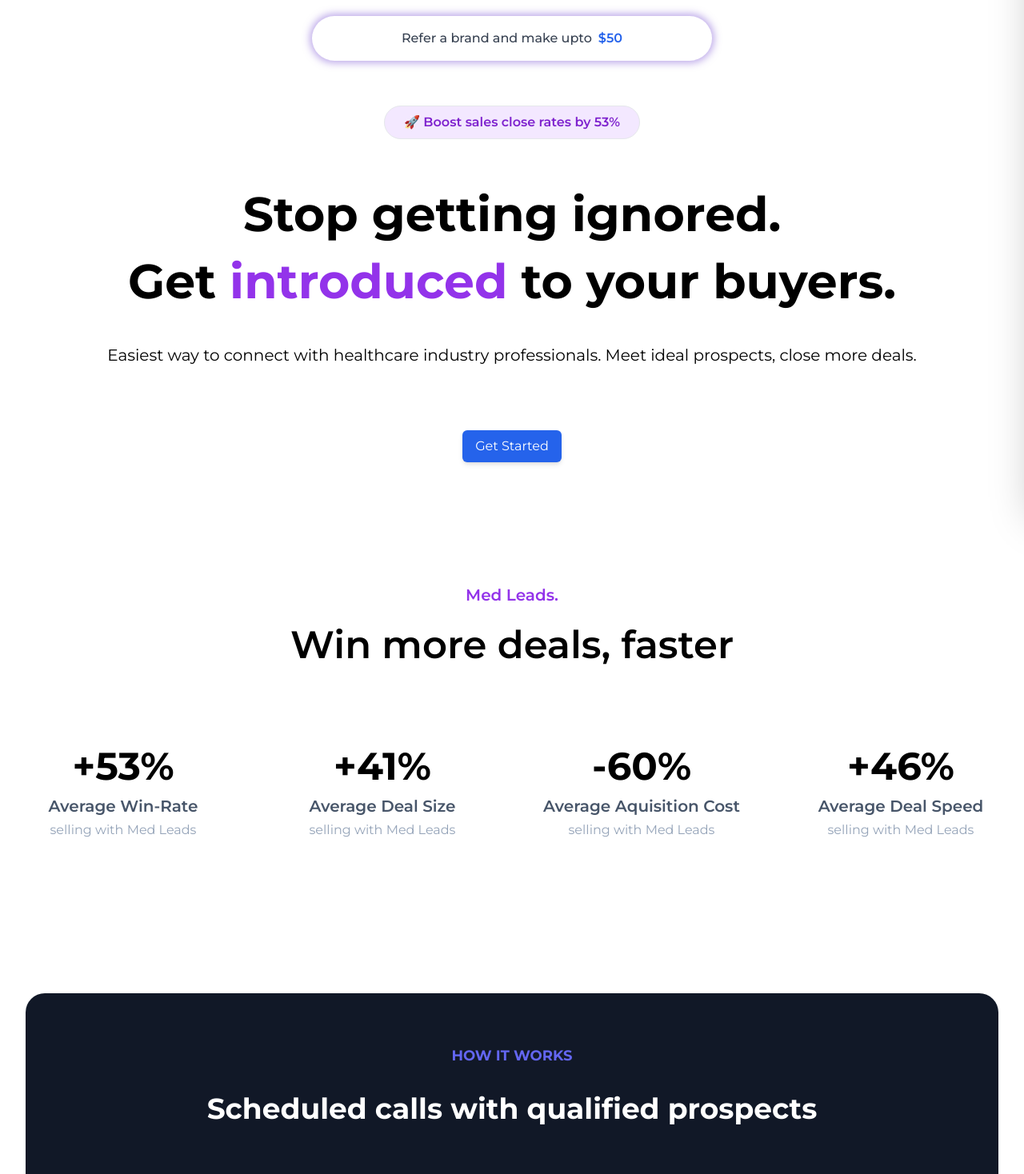
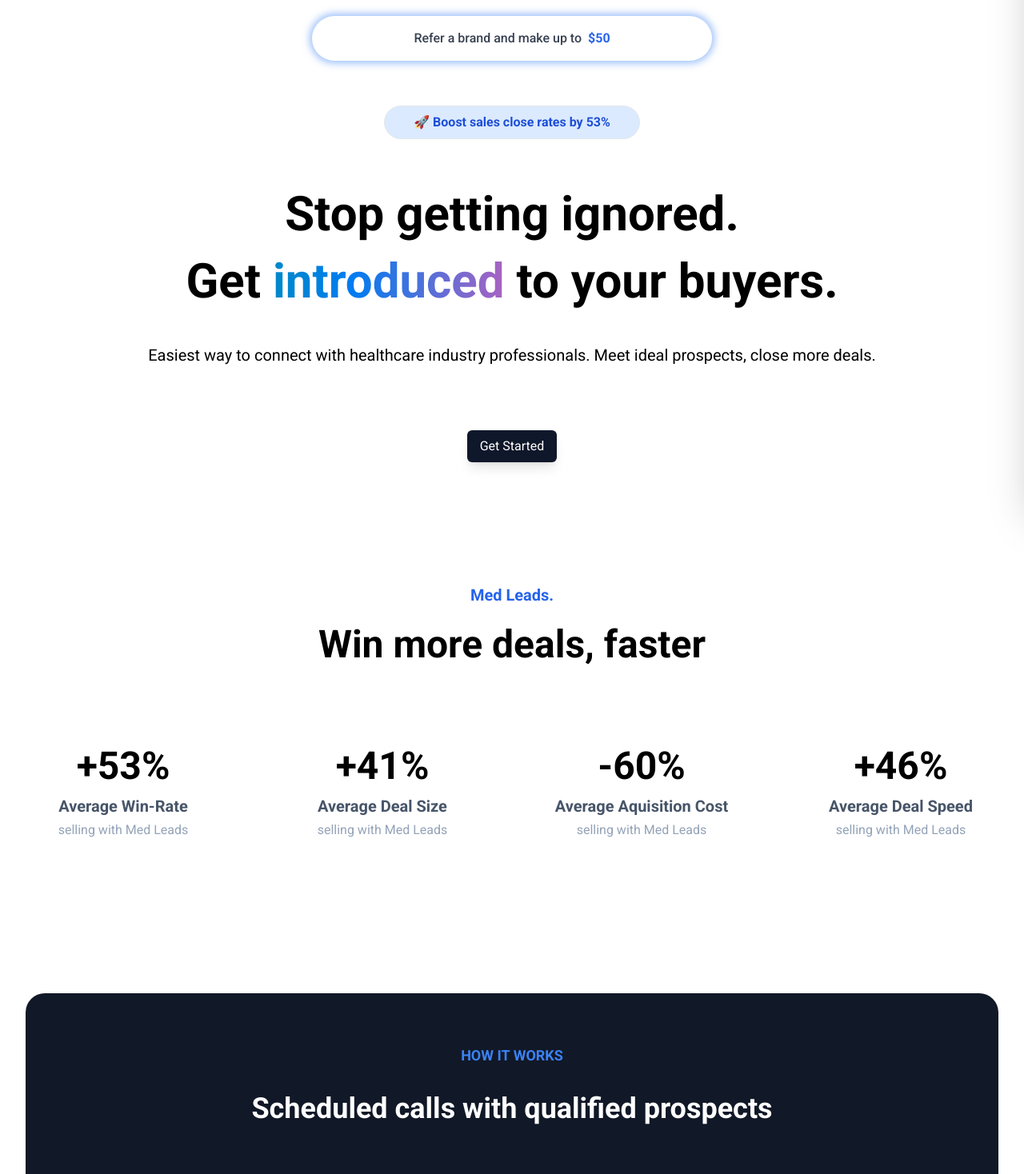
Before and after one commit to i176i/medLeads_deployement, a React (Vite) app: page / in a window 1280 px wide. Shown: the part 180-1648 px from the top of the page at 80% size. Built offline with nearby package versions, Linux system fonts and the light colour scheme.

Commit message:
changed colour from purple to blue, added gradient in heading

```diff
--- a/index.html
+++ b/index.html
@@ -3,12 +3,21 @@
   <head>
     <meta charset="UTF-8" />
     <link rel="icon" type="image/svg+xml" href="./src/assets/vasu_hospital_logo.png" />
-    <link rel="preconnect" href="https://fonts.googleapis.com" />
+    <!-- <link rel="preconnect" href="https://fonts.googleapis.com" />
     <link rel="preconnect" href="https://fonts.gstatic.com" crossorigin />
     <link
       href="https://fonts.googleapis.com/css2?family=Montserrat:ital,wght@0,100..900;1,100..900&family=Roboto:ital,wght@0,100;0,300;0,400;0,500;0,700;0,900;1,100;1,300;1,400;1,500;1,700;1,900&display=swap"
       rel="stylesheet"
-    />
+    /> -->
+    <!-- <link rel="preconnect" href="https://fonts.googleapis.com">
+    <link rel="preconnect" href="https://fonts.gstatic.com" crossorigin>
+    <link href="https://fonts.googleapis.com/css2?family=Roboto:ital,wght@0,100;0,300;0,400;0,500;0,700;0,900;1,100;1,300;1,400;1,500;1,700;1,900&display=swap" rel="stylesheet"> -->
+
+    <link rel="preconnect" href="https://fonts.googleapis.com">
+    <link rel="preconnect" href="https://fonts.gstatic.com" crossorigin>
+    <link href="https://fonts.googleapis.com/css2?family=Montserrat:ital,wght@0,100..900;1,100..900&family=Roboto:ital,wght@0,100;0,300;0,400;0,500;0,700;0,900;1,100;1,300;1,400;1,500;1,700;1,900&display=swap" rel="stylesheet">
+
+
     <meta name="viewport" content="width=device-width, initial-scale=1.0" />
     <title>Med Leads</title>
   </head>
--- a/src/Components/MainContent.jsx
+++ b/src/Components/MainContent.jsx
@@ -7,7 +7,7 @@
       <h1 className="text-3xl md:text-6xl font-bold mb-4 text-center">
         Stop getting ignored.
         <div className="block mt-2 md:mt-6">
-          Get <span className="text-purple-600">introduced</span> to your
+          Get <span className="gradient-text ">introduced</span> to your
           buyers.
         </div>
       </h1>
@@ -21,7 +21,7 @@
           placeholder="Enter your work email"
           className="p-2 border border-gray-300 rounded-md shadow-sm"
         /> */}
-        <a href="https://tally.so/r/w4kRjk" className="bg-blue-600 text-white py-2 px-4 rounded-md hover:bg-blue-700 shadow-md">
+        <a href="https://tally.so/r/w4kRjk" className="bg-slate-900 text-white py-2 px-4 shadow-lg rounded-md ">
           Get Started
         </a>
       </div>
--- a/src/index.css
+++ b/src/index.css
@@ -15,11 +15,8 @@
   margin: 0;
   padding: 0;
   box-sizing: border-box;
-  font-family: sans-serif;
-  /* font-family: "Roboto", sans-serif; */
-  font-family: "Montserrat", sans-serif;
-
-
+  font-family: "Roboto", sans-serif;
+  /* font-family: "Montserrat", sans-serif; */
 }
 
 
@@ -64,3 +61,31 @@
   height: 100%;
   object-fit: cover;
 } */
+
+
+/* -------------- Animations -------------- */
+@keyframes spanGradient {
+  0% {
+    background-position: 0% 50%;
+  }
+  25% {
+    background-position: 50% 100%;
+  }
+  50% {
+    background-position: 100% 50%;
+  }
+  75% {
+    background-position: 50% 0%;
+  }
+  100% {
+    background-position: 0% 50%;
+  }
+}
+
+.gradient-text {
+  background: linear-gradient(270deg, #3800c6, #ff56aa,  #007cf0, #00a07d);
+  background-size: 300% 300%;
+  animation: spanGradient 8s ease infinite;
+  -webkit-background-clip: text;
+  -webkit-text-fill-color: transparent;
+}
--- a/src/pages/BuyWarmIntros.jsx
+++ b/src/pages/BuyWarmIntros.jsx
@@ -6,7 +6,7 @@
     <div className="main_wrapper mt-8 md:mt-28">
       {/* <div className="w-full flex justify-around items-center"> */}
       <div className="heading w-full flex flex-col items-center justify-center">
-        <div className="secondary_heading block text-purple-600 text-xl font-semibold py-2">Med Leads.</div>
+        <div className="secondary_heading block text-blue-600 text-xl font-semibold py-2">Med Leads.</div>
         <div className="primary_heading block text-3xl md:text-5xl font-semibold py-4 text-center">Win more deals, faster</div>
       </div>
       <div className="grid grid-cols-1 sm:grid-cols-2 lg:grid-cols-4 gap-4 mt-8 md:mt-20">
--- a/src/pages/CalendlySection.jsx
+++ b/src/pages/CalendlySection.jsx
@@ -15,7 +15,7 @@
           <p className="text-sm md:text-lg text-center my-2">
             Making more than <span className="font-bold">$20k/mo</span> in revenue? Let's chat.
           </p>
-          <button className="bg-blue-500 hover:bg-blue-700 text-white font-bold py-2 px-4 rounded-full w-48 m-auto mt-4 md:mt-10">
+          <button className="bg-slate-800 text-white font-bold py-2 px-4 rounded-full w-48 m-auto mt-4 md:mt-10">
             Get in Touch
           </button>
         </div>
--- a/src/pages/FooterCTA.jsx
+++ b/src/pages/FooterCTA.jsx
@@ -24,7 +24,7 @@
             /> */}
             <a
               href="https://tally.so/r/w4kRjk"
-              className="h-10 px-4 py-2 bg-indigo-600 text-sm font-medium text-primary-foreground rounded-md transition-colors hover:bg-indigo-700 focus:outline-none focus:ring-2 focus:ring-ring focus:ring-offset-2"
+              className="px-6 py-2 bg-slate-900 text-md font-medium text-primary-foreground rounded-md focus:outline-none focus:ring-2 focus:ring-ring focus:ring-offset-2"
               type="submit"
             >
               Get Started
--- a/src/pages/Landing.jsx
+++ b/src/pages/Landing.jsx
@@ -7,7 +7,7 @@
       <Header />
       <div className="mt-0 md:mt-10  flex flex-col justify-center">
         <CTA />
-        <div className="my-8 w-80 text-center mx-auto rounded-full border py-2 px-4 font-semibold bg-purple-100 text-purple-700">🚀 Boost sales close rates by 53%</div>
+        <div className="my-8 w-80 text-center mx-auto rounded-full border py-2 px-4 font-semibold bg-blue-100 text-blue-700">🚀 Boost sales close rates by 53%</div>
         <MainContent />
       </div>
     </>
--- a/src/pages/Meetings.jsx
+++ b/src/pages/Meetings.jsx
@@ -7,7 +7,7 @@
       <div className="bg-gray-900 rounded-3xl ">
         <div className="max-w-full mx-auto ">
           <div className="flex flex-col justify-center px-4 py-12 sm:px-8 sm:py-16 lg:py-16 xl:px-16">
-            <div className="font-bold uppercase text-indigo-500 mb-8 text-center text-lg">
+            <div className="font-bold uppercase text-blue-500 mb-8 text-center text-lg">
               How it works
             </div>
             <h2 className="text-3xl md:text-4xl font-bold text-white mb-10 md:mb-16 text-center">
--- a/src/pages/Network.jsx
+++ b/src/pages/Network.jsx
@@ -7,7 +7,7 @@
 
 function Network() {
   return (
-    <div className="w-full px-2 md:px-10 mt-20">
+    <div id="whatWeDo" className="w-full px-2 md:px-10 mt-20">
       <div className="grid gap-2 md:gap-6 grid-cols-1 sm:grid-cols-2 md:grid-cols-4  w-full">
         <NetworkCard
           imageUrl={doctor_network_1}
--- a/src/style.css
+++ b/src/style.css
@@ -657,9 +657,12 @@
   margin-bottom: 2rem;
 }
 
-.my-auto {
-  margin-top: auto;
-  margin-bottom: auto;
+.mb-10 {
+  margin-bottom: 2.5rem;
+}
+
+.mb-2 {
+  margin-bottom: 0.5rem;
 }
 
 .mb-4 {
@@ -674,10 +677,6 @@
   margin-bottom: 2rem;
 }
 
-.ml-12 {
-  margin-left: 3rem;
-}
-
 .ml-2 {
   margin-left: 0.5rem;
 }
@@ -686,6 +685,10 @@
   margin-left: 1rem;
 }
 
+.ml-8 {
+  margin-left: 2rem;
+}
+
 .mt-0 {
   margin-top: 0px;
 }
@@ -710,10 +713,6 @@
   margin-top: 5rem;
 }
 
-.mt-32 {
-  margin-top: 8rem;
-}
-
 .mt-4 {
   margin-top: 1rem;
 }
@@ -726,18 +725,6 @@
   margin-top: 2rem;
 }
 
-.mb-10 {
-  margin-bottom: 2.5rem;
-}
-
-.ml-8 {
-  margin-left: 2rem;
-}
-
-.mb-2 {
-  margin-bottom: 0.5rem;
-}
-
 .block {
   display: block;
 }
@@ -786,10 +773,6 @@
   height: 100%;
 }
 
-.h-20 {
-  height: 5rem;
-}
-
 .max-h-9 {
   max-height: 2.25rem;
 }
@@ -820,10 +803,6 @@
 
 .w-full {
   width: 100%;
-}
-
-.w-5 {
-  width: 1.25rem;
 }
 
 .min-w-32 {
@@ -981,16 +960,16 @@
   border-color: rgb(255 255 255 / var(--tw-border-opacity));
 }
 
-.border-red-400 {
-  --tw-border-opacity: 1;
-  border-color: rgb(248 113 113 / var(--tw-border-opacity));
-}
-
 .bg-black {
   --tw-bg-opacity: 1;
   background-color: rgb(0 0 0 / var(--tw-bg-opacity));
 }
 
+.bg-blue-100 {
+  --tw-bg-opacity: 1;
+  background-color: rgb(219 234 254 / var(--tw-bg-opacity));
+}
+
 .bg-blue-200 {
   --tw-bg-opacity: 1;
   background-color: rgb(191 219 254 / var(--tw-bg-opacity));
@@ -1031,11 +1010,6 @@
   background-color: rgb(79 70 229 / var(--tw-bg-opacity));
 }
 
-.bg-purple-100 {
-  --tw-bg-opacity: 1;
-  background-color: rgb(243 232 255 / var(--tw-bg-opacity));
-}
-
 .bg-purple-200 {
   --tw-bg-opacity: 1;
   background-color: rgb(233 213 255 / var(--tw-bg-opacity));
@@ -1064,6 +1038,16 @@
 .bg-yellow-200 {
   --tw-bg-opacity: 1;
   background-color: rgb(254 240 138 / var(--tw-bg-opacity));
+}
+
+.bg-slate-700 {
+  --tw-bg-opacity: 1;
+  background-color: rgb(51 65 85 / var(--tw-bg-opacity));
+}
+
+.bg-slate-500 {
+  --tw-bg-opacity: 1;
+  background-color: rgb(100 116 139 / var(--tw-bg-opacity));
 }
 
 .bg-opacity-50 {
@@ -1098,10 +1082,6 @@
   background-size: cover;
 }
 
-.stroke-gray-200 {
-  stroke: #e5e7eb;
-}
-
 .object-cover {
   -o-object-fit: cover;
      object-fit: cover;
@@ -1242,11 +1222,6 @@
   line-height: 1.75rem;
 }
 
-.text-4xl {
-  font-size: 2.25rem;
-  line-height: 2.5rem;
-}
-
 .font-bold {
   font-weight: 700;
 }
@@ -1280,6 +1255,11 @@
   color: rgb(37 99 235 / var(--tw-text-opacity));
 }
 
+.text-blue-700 {
+  --tw-text-opacity: 1;
+  color: rgb(29 78 216 / var(--tw-text-opacity));
+}
+
 .text-gray-300 {
   --tw-text-opacity: 1;
   color: rgb(209 213 219 / var(--tw-text-opacity));
@@ -1310,11 +1290,6 @@
   color: rgb(147 51 234 / var(--tw-text-opacity));
 }
 
-.text-purple-700 {
-  --tw-text-opacity: 1;
-  color: rgb(126 34 206 / var(--tw-text-opacity));
-}
-
 .text-purple-800 {
   --tw-text-opacity: 1;
   color: rgb(107 33 168 / var(--tw-text-opacity));
@@ -1348,6 +1323,11 @@
 .text-white {
   --tw-text-opacity: 1;
   color: rgb(255 255 255 / var(--tw-text-opacity));
+}
+
+.text-blue-500 {
+  --tw-text-opacity: 1;
+  color: rgb(59 130 246 / var(--tw-text-opacity));
 }
 
 .opacity-25 {
@@ -1360,8 +1340,8 @@
   box-shadow: var(--tw-ring-offset-shadow, 0 0 #0000), var(--tw-ring-shadow, 0 0 #0000), var(--tw-shadow);
 }
 
-.shadow-\[0_0_10px_3px_rgba\(128\2c 90\2c 213\2c 0\.5\)\] {
-  --tw-shadow: 0 0 10px 3px rgba(128,90,213,0.5);
+.shadow-\[0_0_10px_3px_rgba\(59\2c 130\2c 246\2c 0\.5\)\] {
+  --tw-shadow: 0 0 10px 3px rgba(59,130,246,0.5);
   --tw-shadow-colored: 0 0 10px 3px var(--tw-shadow-color);
   box-shadow: var(--tw-ring-offset-shadow, 0 0 #0000), var(--tw-ring-shadow, 0 0 #0000), var(--tw-shadow);
 }
@@ -1402,8 +1382,19 @@
   box-shadow: var(--tw-ring-offset-shadow, 0 0 #0000), var(--tw-ring-shadow, 0 0 #0000), var(--tw-shadow);
 }
 
+.shadow {
+  --tw-shadow: 0 1px 3px 0 rgb(0 0 0 / 0.1), 0 1px 2px -1px rgb(0 0 0 / 0.1);
+  --tw-shadow-colored: 0 1px 3px 0 var(--tw-shadow-color), 0 1px 2px -1px var(--tw-shadow-color);
+  box-shadow: var(--tw-ring-offset-shadow, 0 0 #0000), var(--tw-ring-shadow, 0 0 #0000), var(--tw-shadow);
+}
+
 .shadow-purple-300 {
   --tw-shadow-color: #d8b4fe;
+  --tw-shadow: var(--tw-shadow-colored);
+}
+
+.shadow-gray-800 {
+  --tw-shadow-color: #1f2937;
   --tw-shadow: var(--tw-shadow-colored);
 }
 
@@ -1443,11 +1434,6 @@
   transition-timing-function: cubic-bezier(0.4, 0, 0.2, 1);
 }
 
-.\[mask-image\:radial-gradient\(100\%_100\%_at_top_right\2c white\2c transparent\)\] {
-  -webkit-mask-image: radial-gradient(100% 100% at top right,white,transparent);
-          mask-image: radial-gradient(100% 100% at top right,white,transparent);
-}
-
 html{
   scroll-behavior: smooth;
 }
@@ -1460,9 +1446,8 @@
   margin: 0;
   padding: 0;
   box-sizing: border-box;
-  font-family: sans-serif;
-  /* font-family: "Roboto", sans-serif; */
-  font-family: "Montserrat", sans-serif;
+  font-family: "Roboto", sans-serif;
+  /* font-family: "Montserrat", sans-serif; */
 }
 
 /* Swiper Slide */
@@ -1508,6 +1493,38 @@
   object-fit: cover;
 } */
 
+/* -------------- Animations -------------- */
+
+@keyframes spanGradient {
+  0% {
+    background-position: 0% 50%;
+  }
+
+  25% {
+    background-position: 50% 100%;
+  }
+
+  50% {
+    background-position: 100% 50%;
+  }
+
+  75% {
+    background-position: 50% 0%;
+  }
+
+  100% {
+    background-position: 0% 50%;
+  }
+}
+
+.gradient-text {
+  background: linear-gradient(270deg, #3800c6, #ff56aa,  #007cf0, #00a07d);
+  background-size: 300% 300%;
+  animation: spanGradient 8s ease infinite;
+  -webkit-background-clip: text;
+  -webkit-text-fill-color: transparent;
+}
+
 .hover\:bg-blue-700:hover {
   --tw-bg-opacity: 1;
   background-color: rgb(29 78 216 / var(--tw-bg-opacity));
@@ -1523,8 +1540,23 @@
   background-color: rgb(216 180 254 / var(--tw-bg-opacity));
 }
 
-.hover\:shadow-\[0_0_15px_5px_rgba\(128\2c 90\2c 213\2c 0\.7\)\]:hover {
-  --tw-shadow: 0 0 15px 5px rgba(128,90,213,0.7);
+.hover\:bg-slate-800:hover {
+  --tw-bg-opacity: 1;
+  background-color: rgb(30 41 59 / var(--tw-bg-opacity));
+}
+
+.hover\:bg-slate-700:hover {
+  --tw-bg-opacity: 1;
+  background-color: rgb(51 65 85 / var(--tw-bg-opacity));
+}
+
+.hover\:bg-slate-900:hover {
+  --tw-bg-opacity: 1;
+  background-color: rgb(15 23 42 / var(--tw-bg-opacity));
+}
+
+.hover\:shadow-\[0_0_15px_5px_rgba\(59\2c 130\2c 246\2c 0\.7\)\]:hover {
+  --tw-shadow: 0 0 15px 5px rgba(59,130,246,0.7);
   --tw-shadow-colored: 0 0 15px 5px var(--tw-shadow-color);
   box-shadow: var(--tw-ring-offset-shadow, 0 0 #0000), var(--tw-ring-shadow, 0 0 #0000), var(--tw-shadow);
 }
@@ -1535,6 +1567,18 @@
   box-shadow: var(--tw-ring-offset-shadow, 0 0 #0000), var(--tw-ring-shadow, 0 0 #0000), var(--tw-shadow);
 }
 
+.hover\:shadow-lg:hover {
+  --tw-shadow: 0 10px 15px -3px rgb(0 0 0 / 0.1), 0 4px 6px -4px rgb(0 0 0 / 0.1);
+  --tw-shadow-colored: 0 10px 15px -3px var(--tw-shadow-color), 0 4px 6px -4px var(--tw-shadow-color);
+  box-shadow: var(--tw-ring-offset-shadow, 0 0 #0000), var(--tw-ring-shadow, 0 0 #0000), var(--tw-shadow);
+}
+
+.hover\:shadow-2xl:hover {
+  --tw-shadow: 0 25px 50px -12px rgb(0 0 0 / 0.25);
+  --tw-shadow-colored: 0 25px 50px -12px var(--tw-shadow-color);
+  box-shadow: var(--tw-ring-offset-shadow, 0 0 #0000), var(--tw-ring-shadow, 0 0 #0000), var(--tw-shadow);
+}
+
 .hover\:shadow-purple-300:hover {
   --tw-shadow-color: #d8b4fe;
   --tw-shadow: var(--tw-shadow-colored);
@@ -1655,6 +1699,10 @@
     margin-bottom: 2rem;
   }
 
+  .md\:mb-16 {
+    margin-bottom: 4rem;
+  }
+
   .md\:mt-10 {
     margin-top: 2.5rem;
   }
@@ -1663,10 +1711,6 @@
     margin-top: 3rem;
   }
 
-  .md\:mt-16 {
-    margin-top: 4rem;
-  }
-
   .md\:mt-20 {
     margin-top: 5rem;
   }
@@ -1689,10 +1733,6 @@
 
   .md\:mt-8 {
     margin-top: 2rem;
-  }
-
-  .md\:mb-16 {
-    margin-bottom: 4rem;
   }
 
   .md\:hidden {
@@ -1754,6 +1794,11 @@
     text-align: left;
   }
 
+  .md\:text-4xl {
+    font-size: 2.25rem;
+    line-height: 2.5rem;
+  }
+
   .md\:text-5xl {
     font-size: 3rem;
     line-height: 1;
@@ -1772,11 +1817,6 @@
   .md\:text-xl {
     font-size: 1.25rem;
     line-height: 1.75rem;
-  }
-
-  .md\:text-4xl {
-    font-size: 2.25rem;
-    line-height: 2.5rem;
   }
 }
 
--- a/src/utilities/MainButtonShadow.jsx
+++ b/src/utilities/MainButtonShadow.jsx
@@ -8,11 +8,10 @@
         <span>Want to get paid to make intros?</span>
         <span className="text-blue-600 font-semibold">Learn More →</span>
       </button> */}
-      <button className=" text-center w-full py-4 px-8 bg-white rounded-full shadow-[0_0_10px_3px_rgba(128,90,213,0.5)] text-gray-700 font-medium  transition-shadow duration-300 hover:shadow-[0_0_15px_5px_rgba(128,90,213,0.7)]">
-        Refer a brand and make upto
+      <button className="text-center w-full py-4 px-8 bg-white rounded-full shadow-[0_0_10px_3px_rgba(59,130,246,0.5)] text-gray-700 font-medium transition-shadow duration-300 hover:shadow-[0_0_15px_5px_rgba(59,130,246,0.7)]">
+        Refer a brand and make up to
         <span className="text-blue-600 font-semibold ml-2">$50 </span>
       </button>
-
     </div>
   );
 };
```
